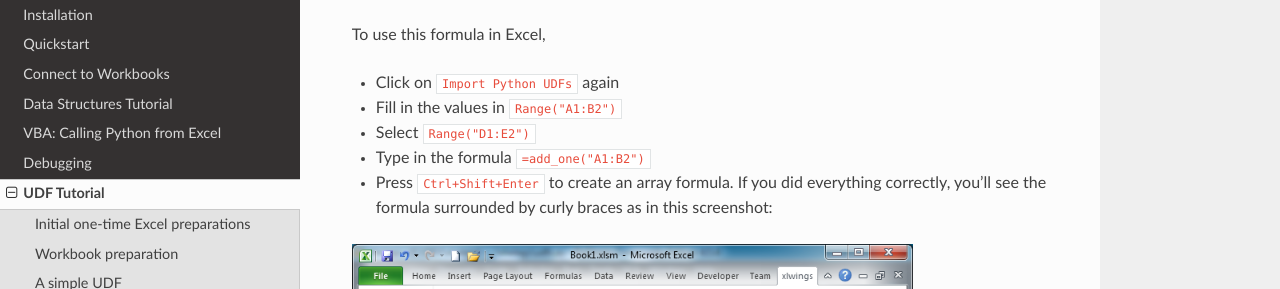
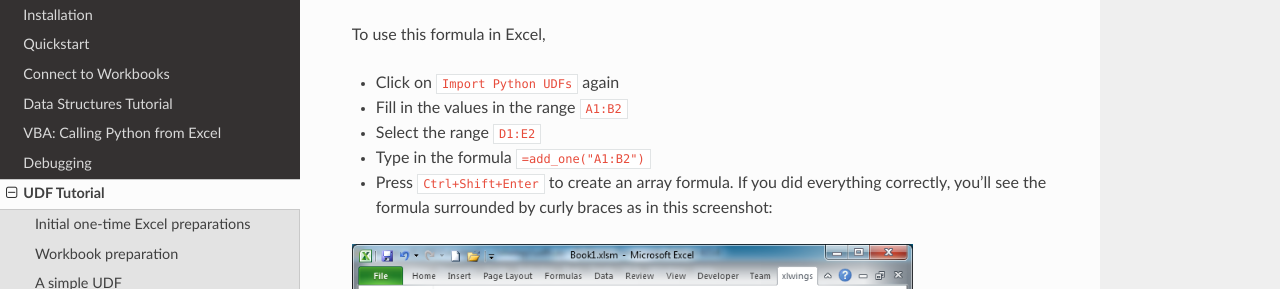
Before and after one commit to xlwings/xlwings, a Sphinx documentation site: the page built from docs/udfs.rst, in a window 1280 px wide and 900 px high, scrolled down 2072 px. Shown: the part 160-449 px from the top of the window. Built offline with Sphinx 7.4.7 and the Read the Docs theme 2.0.0, drawn with Linux system fonts in a browser that asks for light colours.

Commit message:
Made it a little clearer that a range reference isn't Python code

```diff
--- a/docs/udfs.rst
+++ b/docs/udfs.rst
@@ -86,8 +86,8 @@ For example, you can write the following function to add 1 to every cell in a Ra
 To use this formula in Excel,
 
 * Click on ``Import Python UDFs`` again
-* Fill in the values in ``Range("A1:B2")``
-* Select ``Range("D1:E2")``
+* Fill in the values in the range ``A1:B2``
+* Select the range ``D1:E2``
 * Type in the formula ``=add_one("A1:B2")``
 * Press ``Ctrl+Shift+Enter`` to create an array formula. If you did everything correctly, you'll see the formula
   surrounded by curly braces as in this screenshot:
```
